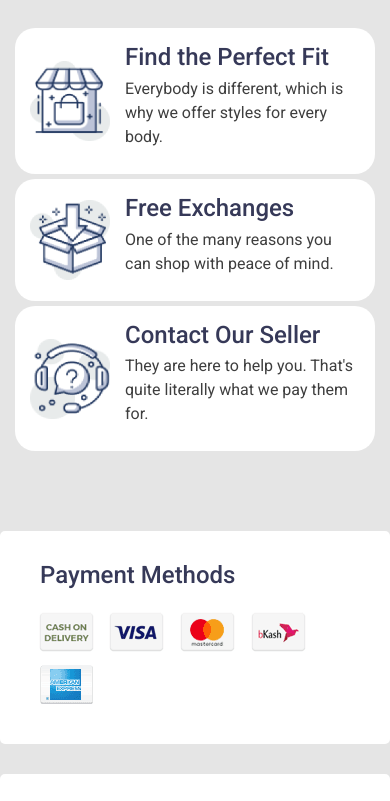
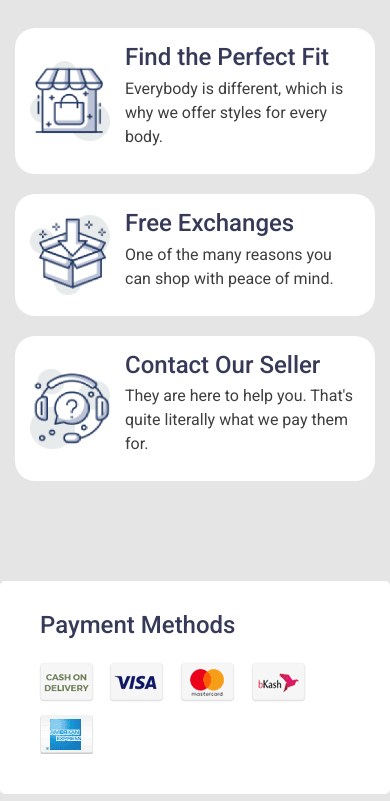
Before and after one commit to Shuvasish/assignmentTwo, a plain HTML site: page index.html in a window 390 px wide. Shown: the part 4628-5429 px from the top of the page. Drawn offline with nearby package versions, Linux system fonts and the light colour scheme.

Commit message:
final touch

```diff
--- a/css/style.css
+++ b/css/style.css
@@ -221,6 +221,9 @@ body {
     .fooer-portion  div{
 
     }
+    .mb-6{
+    margin-bottom: 2rem;
+}
 }
 @media only screen and (max-width:575.98px){
     .m-custiom{
--- a/index.html
+++ b/index.html
@@ -187,7 +187,7 @@
                     <img src="logo/4.png" class="img-fluid img-bottom" alt="">
                 </div>
                 <div class="col-md-5 order-md-1">
-                    <div class="top d-flex align-items-center p-4 bg-white custom-round justify-content-center">
+                    <div class="top d-flex align-items-center mb-6 p-4 bg-white custom-round justify-content-center">
                         <div class="left mr-4">
                             <img src="logo/1.png" alt="" class="">
                         </div>
@@ -197,7 +197,7 @@
                                         offer styles for every body.</p>
                         </div>
                     </div>
-                    <div class="top mt-2 d-flex align-items-center p-4 bg-white custom-round justify-content-center">
+                    <div class="top mt-2 d-flex align-items-center mb-6 p-4 bg-white custom-round justify-content-center">
                         <div class="left mr-4 ">
                             <img src="logo/2.png" alt="" class="">
                         </div>
@@ -207,7 +207,7 @@
 with peace of mind.</p>
                         </div>
                     </div>
-                    <div class="top mt-2 d-flex align-items-center p-4 bg-white custom-round justify-content-center">
+                    <div class="top mt-2 d-flex align-items-center mb-6 p-4 bg-white custom-round justify-content-center">
                         <div class="left mr-4 ">
                             <img src="logo/3.png" alt="" class="">
                         </div>
```
